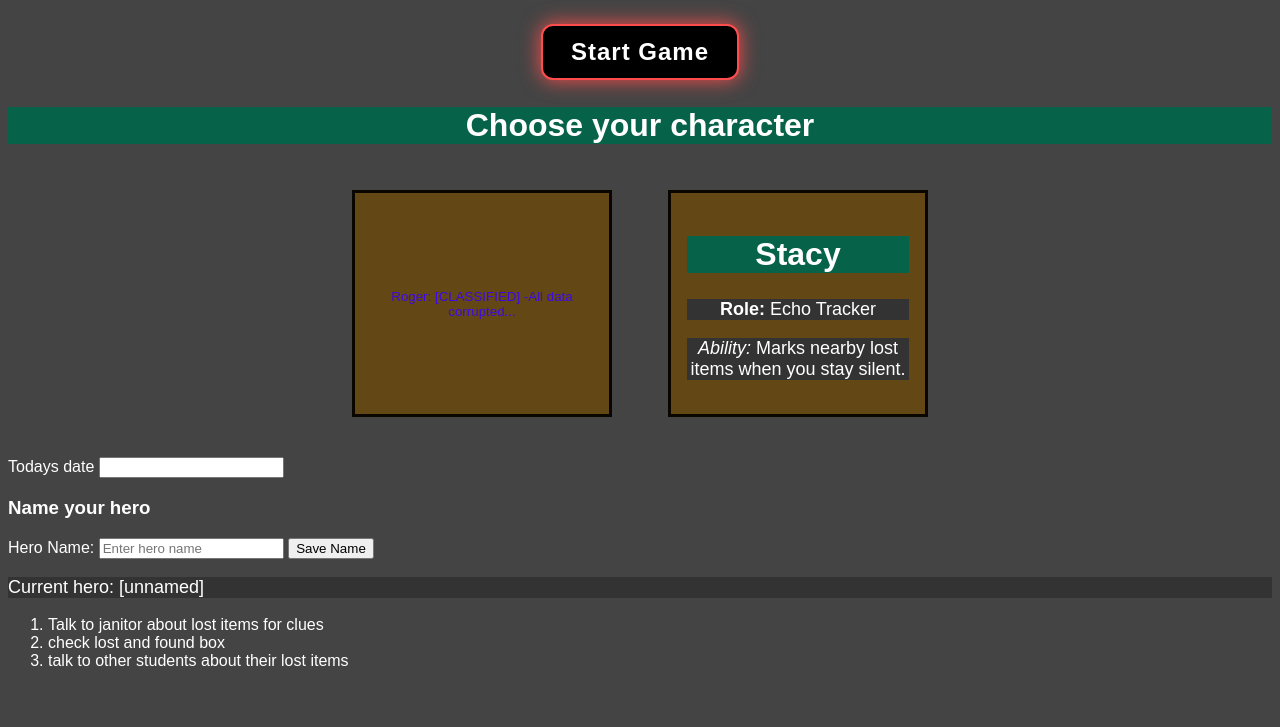
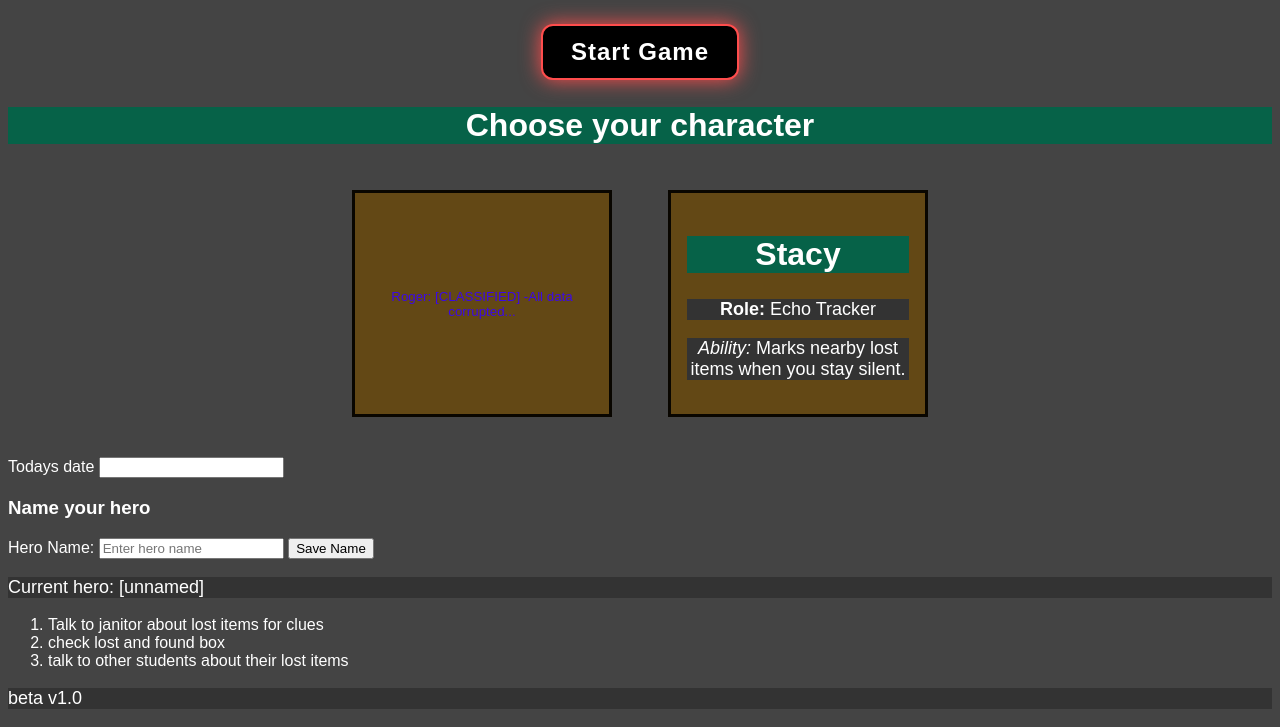
Before and after one commit to 7r3vc0/web-adventure-game, a plain HTML site: page index.html in a window 1280 px wide. Shown: the part 781-1508 px from the top of the page. Before the commit the page ends 1467 px from the top, so only its background shows below. Drawn offline with Linux system fonts and the light colour scheme.

Commit message:
Add beta v1.0 note to index

```diff
--- a/index.html
+++ b/index.html
@@ -50,4 +50,7 @@
             <li class="quest-step">talk to other students about their lost items</li>
         </ol>
     </body>
+    <footer>
+        <p>beta v1.0</p>
+    </footer>
 </html>
```
